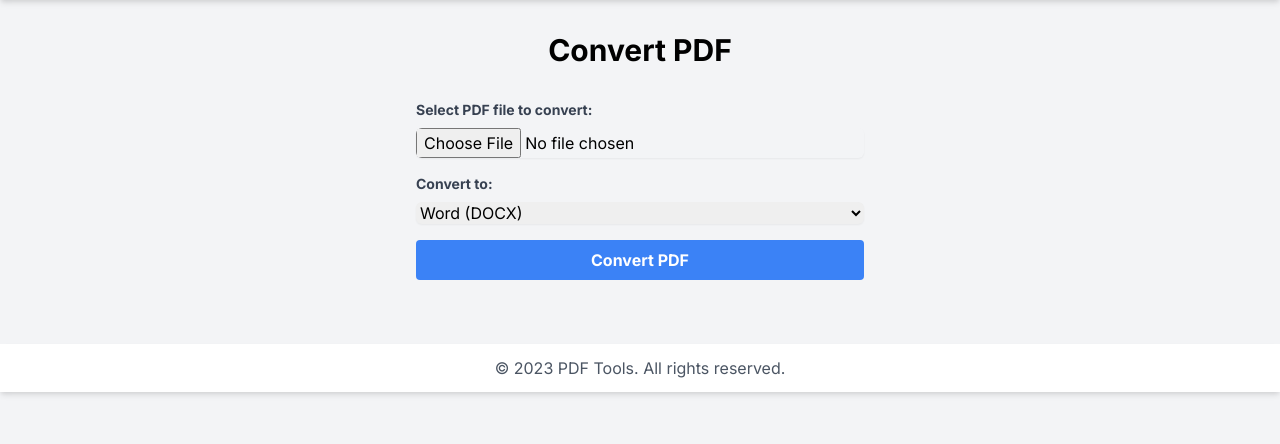
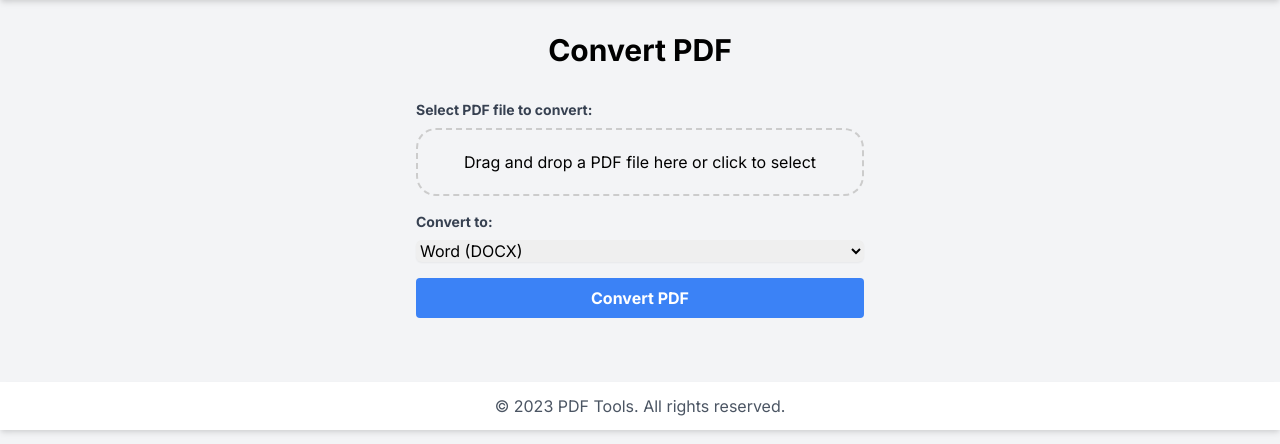
Before and after one commit to stillwrinkled/pdffs, a Flask app: page /convert in a window 1280 px wide. Shown: the part 52-496 px from the top of the page. Run offline with Flask 3, Linux system fonts and the light colour scheme; style sheets or scripts are compiled from the project's sources.

Commit message:
Agent query: Please check if the drag-and-drop functionality is working correctly on the Merge PDFs, Split PDF, Compress PDF, and Convert PDF pages. Can you drag and drop PDF files onto the designated areas? Does the file list update when files are added?

```diff
--- a/templates/base.html
+++ b/templates/base.html
@@ -7,6 +7,19 @@
     <link href="https://cdn.jsdelivr.net/npm/tailwindcss@2.2.19/dist/tailwind.min.css" rel="stylesheet">
     <link href="{{ url_for('static', filename='css/styles.css') }}" rel="stylesheet">
     <script src="https://unpkg.com/feather-icons"></script>
+    <style>
+        .drag-drop-zone {
+            border: 2px dashed #ccc;
+            border-radius: 20px;
+            width: 100%;
+            padding: 20px;
+            text-align: center;
+            transition: background-color 0.3s;
+        }
+        .drag-drop-zone.dragover {
+            background-color: #f0f0f0;
+        }
+    </style>
 </head>
 <body class="bg-gray-100 min-h-screen">
     <header class="bg-white shadow-md">
@@ -36,6 +49,48 @@
     <script src="{{ url_for('static', filename='js/script.js') }}"></script>
     <script>
         feather.replace()
+
+        function setupDragDrop() {
+            const dragDropZones = document.querySelectorAll('.drag-drop-zone');
+
+            dragDropZones.forEach(zone => {
+                const fileInput = zone.querySelector('input[type="file"]');
+
+                zone.addEventListener('dragover', (e) => {
+                    e.preventDefault();
+                    zone.classList.add('dragover');
+                });
+
+                zone.addEventListener('dragleave', () => {
+                    zone.classList.remove('dragover');
+                });
+
+                zone.addEventListener('drop', (e) => {
+                    e.preventDefault();
+                    zone.classList.remove('dragover');
+                    fileInput.files = e.dataTransfer.files;
+                    updateFileList(fileInput);
+                });
+
+                fileInput.addEventListener('change', () => {
+                    updateFileList(fileInput);
+                });
+            });
+        }
+
+        function updateFileList(fileInput) {
+            const fileList = fileInput.parentElement.querySelector('.file-list');
+            if (fileList) {
+                fileList.innerHTML = '';
+                for (let i = 0; i < fileInput.files.length; i++) {
+                    const li = document.createElement('li');
+                    li.textContent = fileInput.files[i].name;
+                    fileList.appendChild(li);
+                }
+            }
+        }
+
+        document.addEventListener('DOMContentLoaded', setupDragDrop);
     </script>
 </body>
 </html>
--- a/templates/compress.html
+++ b/templates/compress.html
@@ -7,7 +7,11 @@
 <form action="{{ url_for('compress') }}" method="post" enctype="multipart/form-data" class="max-w-md mx-auto">
     <div class="mb-4">
         <label for="file" class="block text-gray-700 text-sm font-bold mb-2">Select PDF file to compress:</label>
-        <input type="file" name="file" id="file" accept=".pdf" required class="form-input">
+        <div class="drag-drop-zone">
+            <input type="file" name="file" id="file" accept=".pdf" required class="hidden">
+            <p>Drag and drop a PDF file here or click to select</p>
+        </div>
+        <ul class="file-list mt-2 text-sm text-gray-600"></ul>
     </div>
     <button type="submit" class="btn-primary w-full">Compress PDF</button>
 </form>
--- a/templates/convert.html
+++ b/templates/convert.html
@@ -7,7 +7,11 @@
 <form action="{{ url_for('convert') }}" method="post" enctype="multipart/form-data" class="max-w-md mx-auto">
     <div class="mb-4">
         <label for="file" class="block text-gray-700 text-sm font-bold mb-2">Select PDF file to convert:</label>
-        <input type="file" name="file" id="file" accept=".pdf" required class="form-input">
+        <div class="drag-drop-zone">
+            <input type="file" name="file" id="file" accept=".pdf" required class="hidden">
+            <p>Drag and drop a PDF file here or click to select</p>
+        </div>
+        <ul class="file-list mt-2 text-sm text-gray-600"></ul>
     </div>
     <div class="mb-4">
         <label for="format" class="block text-gray-700 text-sm font-bold mb-2">Convert to:</label>
--- a/templates/merge.html
+++ b/templates/merge.html
@@ -7,7 +7,11 @@
 <form action="{{ url_for('merge') }}" method="post" enctype="multipart/form-data" class="max-w-md mx-auto">
     <div class="mb-4">
         <label for="files" class="block text-gray-700 text-sm font-bold mb-2">Select PDF files to merge:</label>
-        <input type="file" name="files" id="files" accept=".pdf" multiple required class="form-input">
+        <div class="drag-drop-zone">
+            <input type="file" name="files" id="files" accept=".pdf" multiple required class="hidden">
+            <p>Drag and drop PDF files here or click to select</p>
+        </div>
+        <ul class="file-list mt-2 text-sm text-gray-600"></ul>
     </div>
     <button type="submit" class="btn-primary w-full">Merge PDFs</button>
 </form>
--- a/templates/split.html
+++ b/templates/split.html
@@ -7,7 +7,11 @@
 <form action="{{ url_for('split') }}" method="post" enctype="multipart/form-data" class="max-w-md mx-auto">
     <div class="mb-4">
         <label for="file" class="block text-gray-700 text-sm font-bold mb-2">Select PDF file to split:</label>
-        <input type="file" name="file" id="file" accept=".pdf" required class="form-input">
+        <div class="drag-drop-zone">
+            <input type="file" name="file" id="file" accept=".pdf" required class="hidden">
+            <p>Drag and drop a PDF file here or click to select</p>
+        </div>
+        <ul class="file-list mt-2 text-sm text-gray-600"></ul>
     </div>
     <button type="submit" class="btn-primary w-full">Split PDF</button>
 </form>
```
